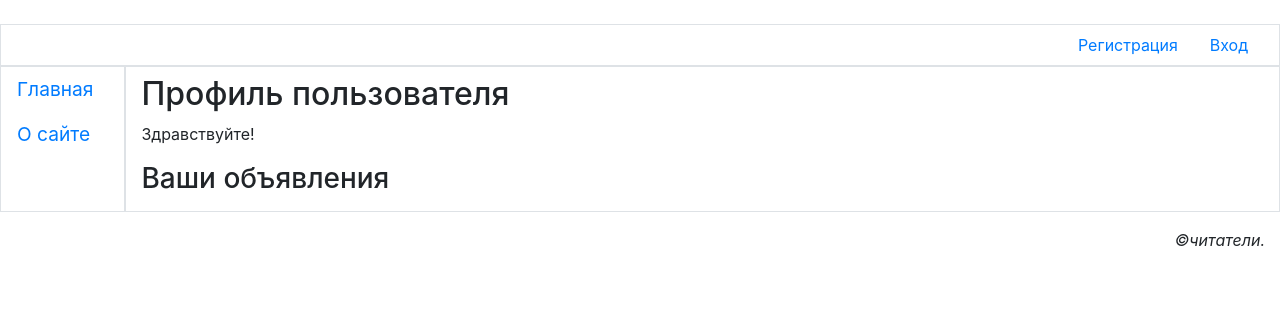
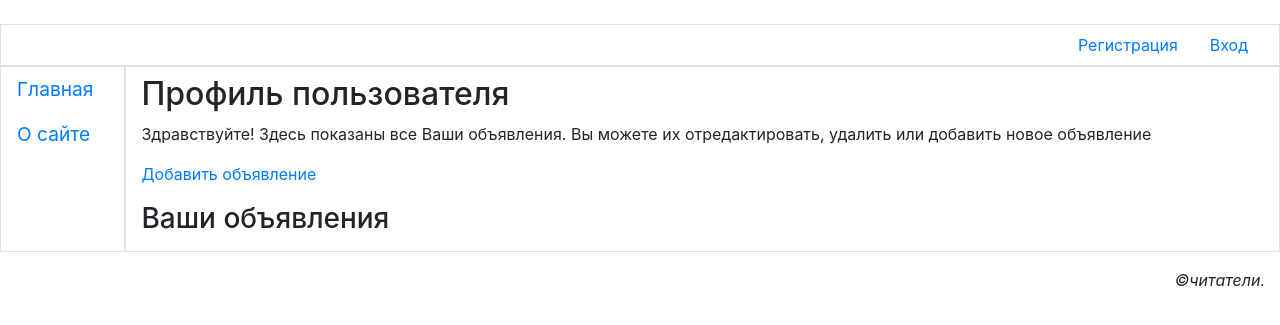
Before and after one commit to VmTalik/Website_bulletin_board, a Django app: template bboard/main/templates/main/profile.html in a window 1280 px wide. Shown: the part 115-440 px from the top of the page. Run offline with Django 3.2, Linux system fonts and the light colour scheme; the template is opened without the code that fills it, so the values that code supplies are empty; some libraries are stand-ins or nearby versions.

Commit message:
Fix profile page template. Add hyperlinks

```diff
--- a/bboard/main/templates/main/profile.html
+++ b/bboard/main/templates/main/profile.html
@@ -6,10 +6,13 @@
 {% block content %}
 <h2>Профиль пользователя {{user.username}}</h2>
 {% if user.first_name and user.last_name %}
-<p>{{user.first_name}} {{user.last_name}}, здравствуйте!</p>
+<p>{{user.first_name}} {{user.last_name}}, здравствуйте! Здесь показаны все Ваши объявления.
+    Вы можете их отредактировать, удалить или добавить новое объявление</p>
 {% else %}
-<p>Здравствуйте!</p>
+<p>Здравствуйте! Здесь показаны все Ваши объявления. Вы можете их отредактировать,
+    удалить или добавить новое объявление</p>
 {% endif %}
+<p><a href="{% url 'main:profile_bb_add' %}">Добавить объявление</a></p>
 <h3>Ваши объявления</h3>
 <h4 class="mb-2">{{ rubric }}</h4>
 {% if bbs %}
@@ -30,7 +33,9 @@
             <div>{{ bb.content }}</div>
             <p class="text-right font-weight-bold">{{ bb.price }} руб.</p>
             <p class="text-right font-italic">{{ bb.created_at }}</p>
-            <p><a href="{% url 'main:profile_bb_add' %}">Добавить объявление</a></p>
+            <p><a href="{% url 'main:profile_bb_change' pk=bb.pk %}">Редактировать</a>
+            <p><a href="{% url 'main:profile_bb_delete' pk=bb.pk %}">Удалить</a>
+            </p>
         </div>
     </li>
     {% endfor %}
```
